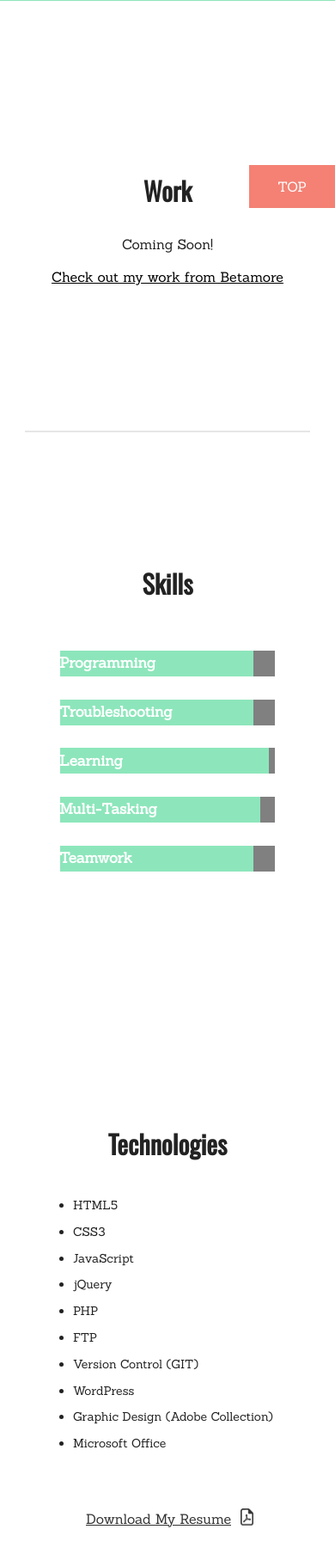
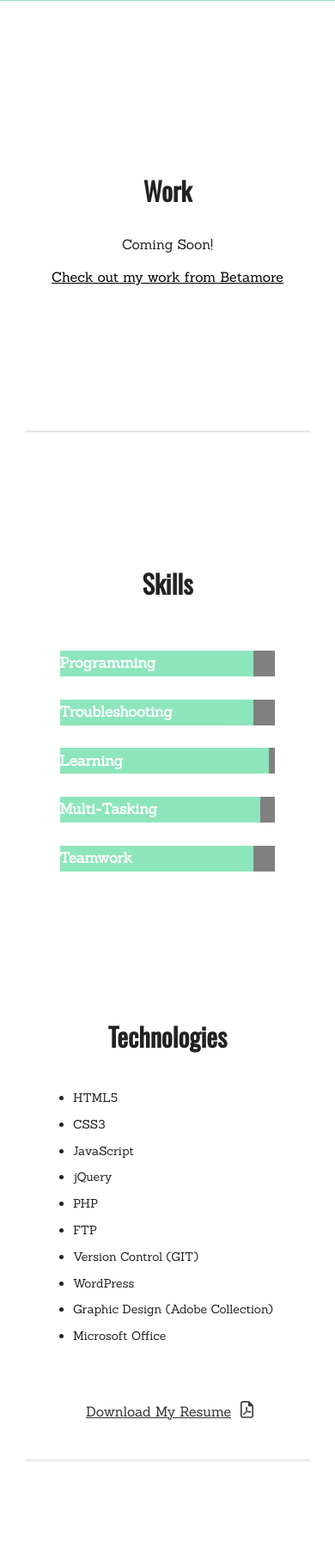
Before and after one commit to zachmccleaf/zachmccleaf_dep, a PHP site: page / in a window 390 px wide. Shown: the part 602-2417 px from the top of the page at 86% size. Run offline with PHP 8.4, Linux system fonts and the light colour scheme; some libraries are stand-ins or nearby versions.

Commit message:
fixing jQuery on scroll to top feature and hiding it in mobile

```diff
--- a/css/main.css
+++ b/css/main.css
@@ -325,6 +325,9 @@ nav {
     .shrink .headerlogo {
         margin-top: 10px;
     }
+    .scrolltop {
+        display: none;
+    }
 }
 @media (max-width: 861px) {
   .heroimg {
@@ -373,7 +376,14 @@ h1 {
     font-size: 55px;
     margin-bottom: 0;
 }
-
+.technologies {
+    padding-top: 0 !important;
+}
+@media (min-width: 875px) {
+    .technologies {
+        padding-top: 125px !important;
+    }
+}
 
 /*work*/
 #work {
@@ -394,7 +404,6 @@ h1 {
 .technologies {
     float: right;
     padding-left: 50px;
-    padding-top: 125px;
 }
 .technologies li {
     line-height: 2.2em;
--- a/js/main.js
+++ b/js/main.js
@@ -1,8 +1,6 @@
 $(document).ready(function() {
 	$(window).on("scroll touchmove", function () {
 	    $('header').toggleClass('shrink', $(document).scrollTop() > 250);
-	});
-	$(".aboutphoto").slideDown();
   });
 });
 
```
